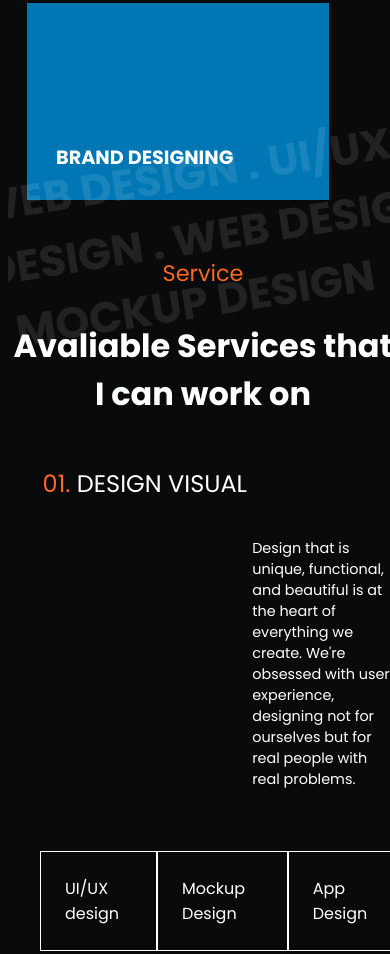
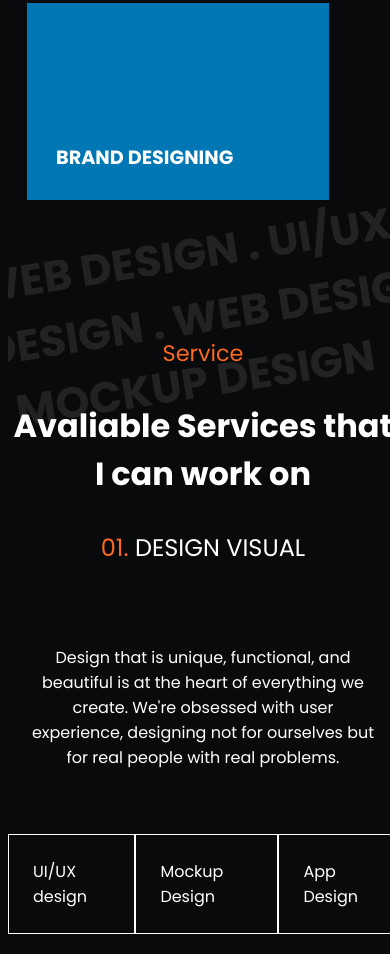
Before and after one commit to RaazKetan/Personal_Portfolios, a plain HTML site: page index.html in a window 390 px wide. Shown: the part 3297-4251 px from the top of the page. Drawn offline with Linux system fonts and the light colour scheme.

Commit message:
Media Queires

```diff
--- a/scss/main.scss
+++ b/scss/main.scss
@@ -860,6 +860,14 @@ color: #1a1a1c;
 }
 // Media Queries
 @media only screen and (max-width: 768px) {
+  header{
+    margin:3em 0 0 3em;
+   }
+   .tip-button{
+    height: 2em;
+    width: 7em;
+    font-size: 0.8em;
+   }
   #name {
     width: 100vw;
     font-size: 1em;
@@ -928,11 +936,29 @@ background-size: cover;
   width: 80vw;
   // background-color: #2568ce;
 }
+#displaybar{
+  margin-top: 10em;
+}
 #bar{
   visibility: hidden;
 }
 #bar2{
   background-color: transparent;
 }
-
+#One,
+#Two {
+  margin:0;
 }
+#One > #Design,
+#Two > #Design {
+  display: flex;
+  flex-direction: column;
+  align-items: center;
+}
+#Design > p {
+  margin: 5em 0 2em 0;
+  font-size: 1em;
+  width: 90%;
+  text-align: center;
+}
+}
```
Also changed, not shown: css/main.css, scss/main.css, 2 other files.
